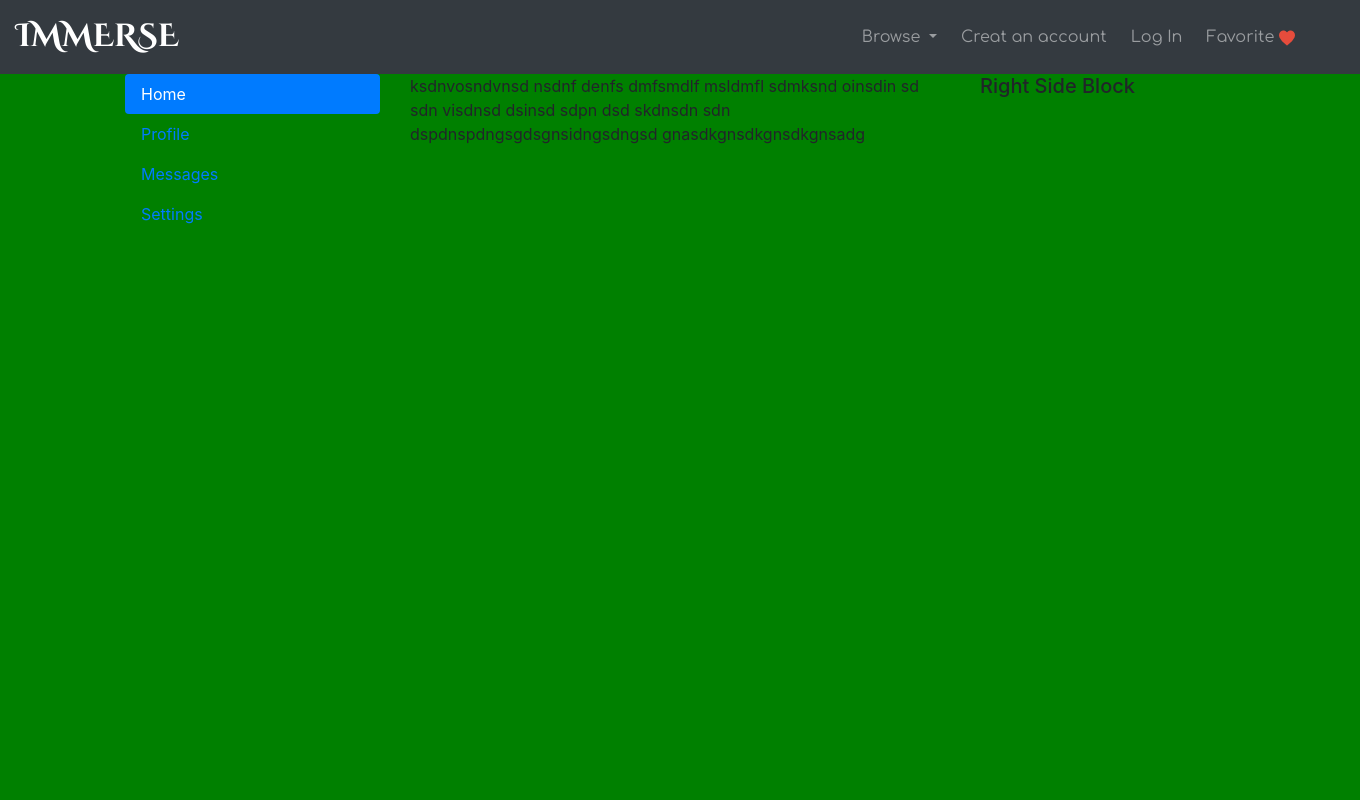
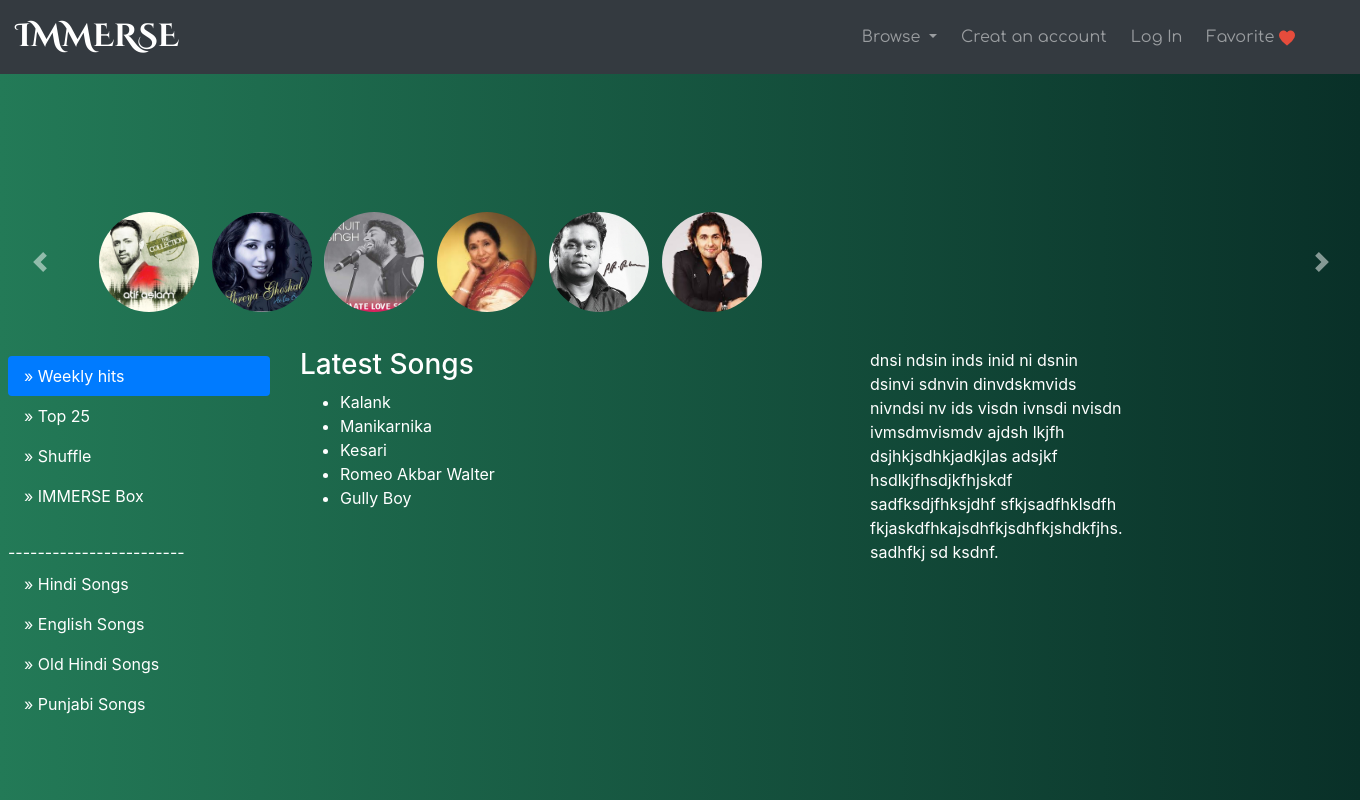
Before and after one commit to mounishsoni/IMMERSE, a PHP site: page / in a window 1360 px wide. Run offline with PHP 8.4, Linux system fonts and the light colour scheme.

Commit message:
setting up the format

```diff
--- a/css/styles.css
+++ b/css/styles.css
@@ -1,5 +1,8 @@
 body {
-	background-color: #DCDCDC;
+	background: #093028;  /* fallback for old browsers */
+	background: -webkit-linear-gradient(to right, #237A57, #093028);  /* Chrome 10-25, Safari 5.1-6 */
+	background: linear-gradient(to right, #237A57, #093028); /* W3C, IE 10+/ Edge, Firefox 16+, Chrome 26+, Opera 12+, Safari 7+ */
+	color:#fff;
 }
 
 /* Extra small devices (phones, 600px and down) */
@@ -18,9 +21,6 @@ body {
 
 /* Medium devices (landscape tablets, 768px and up) */
 @media only screen and (min-width: 768px) {
-	body {
-		background-color: green;
-	}
 
 	#top-nav img {
 	    max-width: 50%;
@@ -36,8 +36,28 @@ body {
 	    margin-left: 200px;
 	}
 
-	.searchbar {
+	.searchbar1 {
 		visibility: hidden;
+	}
+
+	/*carousel imges*/
+	#carousel {
+		min-width: 120%;
+		margin-bottom:2rem;
+	}
+
+	.carousel-list {
+		margin-left: 5rem;
+	}
+
+	.carousel-list img {
+		max-width: 100px;
+		margin: 4px;
+		border-radius: 50%;
+	}
+
+	.carousel-control-prev, .carousel-control-next {
+		width:50px;
 	}
 
 	#navbar-content ul {
@@ -60,6 +80,34 @@ body {
 		color: olive;
 	}
 
+	.searchbar2 {
+		margin-left: 20%;
+		padding: 3rem;
+	}
+
+	.searchbar2 input::placeholder {
+		color:#CCC;
+		font-family: 'Raleway', sans-serif;
+		font-weight: Extra-Light200;
+	}
+
+	.btn-search {
+		font-family: 'Comfortaa', cursive;
+	}
+
+	.container {
+		margin: 0;
+	}
+
+	.left-block {
+	    padding-left: 8px;
+	    padding-top: 8px;
+	    padding-right: 15px;
+	}
+
+	.left-block a {
+		color:#fff;
+	}
 
 }
 
@@ -82,13 +130,17 @@ body {
 	    margin-left: 1%;
 	}
 
-	.searchbar input::placeholder {
+	.searchbar1 input::placeholder {
 		color:#CCC;
 		font-family: 'Raleway', sans-serif;
 	}
 
 	.btn-search {
 		font-family: 'Comfortaa', cursive;
+	}
+
+	.searchbar2 {
+		visibility: hidden;
 	}
 
 	#navbar-content ul {
--- a/index.html
+++ b/index.html
@@ -10,7 +10,7 @@
   <link rel="stylesheet" type="text/css" href="css/styles.css" />
 
   <!-- Fonts Link -->
-  <link href="https://fonts.googleapis.com/css?family=Cinzel+Decorative:700|Comfortaa|Raleway:100" rel="stylesheet">
+  <link href="https://fonts.googleapis.com/css?family=Cinzel+Decorative:700|Comfortaa|Raleway" rel="stylesheet">
 
 </head>
 <body>
@@ -22,7 +22,7 @@
       </button>
 
       <div class="collapse navbar-collapse" id="navbar-content">
-        <form class="form-inline searchbar">
+        <form class="form-inline searchbar1">
           <input class="form-control mr-sm-2" type="search" placeholder="Find Your Songs Here..." aria-label="Search" size="20">
           <button class="btn btn-outline-light btn-search" type="submit">Search</button>
         </form>
@@ -55,31 +55,112 @@
 
   <!-- container block -->
   <div class="container">
+    <form class="form-inline searchbar2">
+      <input class="form-control mr-sm-2" type="search" placeholder="Find Your Songs Here..." aria-label="Search" size="40">
+      <button class="btn btn-outline-light btn-search" type="submit">Search</button>
+    </form>
+
+    <!-- First Shelf Carousel -->
+    <div id="carousel" class="carousel slide" data-ride="carousel">
+      <div class="carousel-inner">
+        <div class="carousel-item active" data-interval="10000">
+          <div class="carousel-list">
+            <a href="#"><img src="img/atif.jpg" alt="" /></a>
+            <a href="#"><img src="img/shreya.jpg" alt="" /></a>
+            <a href="#"><img src="img/arijit.jpg" alt="" /></a>
+            <a href="#"><img src="img/lata.jpg" alt="" /></a>
+            <a href="#"><img src="img/ar-rahman.jpg" alt="" /></a>
+            <a href="#"><img src="img/sonu.jpg" alt="" /></a>
+          </div>
+        </div>
+        <div class="carousel-item" data-interval="10000">
+          <div class="carousel-list">
+            <a href="#"><img src="img/himesh.jpg" alt="" /></a>
+            <a href="#"><img src="img/kumar-sanu.jpg" alt="" /></a>
+            <a href="#"><img src="img/rahat-fateh-ali-khan.jpg" alt="" /></a>
+            <a href="#"><img src="img/nusrat-fateh-ali-khan.jpg" alt="" /></a>
+            <a href="#"><img src="img/papon.jpg" alt="" /></a>
+            <a href="#"><img src="img/neha.jpg" alt="" /></a>
+          </div>
+        </div>
+        <div class="carousel-item">
+          <div class="carousel-list">
+            <a href="#"><img src="img/shirley.jpg" alt="" /></a>
+            <a href="#"><img src="img/shreya.jpg" alt="" /></a>
+            <a href="#"><img src="img/arijit.jpg" alt="" /></a>
+            <a href="#"><img src="img/lata.jpg" alt="" /></a>
+            <a href="#"><img src="img/ar-rahman.jpg" alt="" /></a>
+            <a href="#"><img src="img/sonu.jpg" alt="" /></a>
+          </div>
+        </div>
+      </div>
+      <a class="carousel-control-prev" href="#carousel" role="button" data-slide="prev">
+        <span class="carousel-control-prev-icon" aria-hidden="true"></span>
+        <span class="sr-only">Previous</span>
+      </a>
+      <a class="carousel-control-next" href="#carousel" role="button" data-slide="next">
+        <span class="carousel-control-next-icon" aria-hidden="true"></span>
+        <span class="sr-only">Next</span>
+      </a>
+    </div>
+
     <div class="row">
       <div class="col-3 left-block">
         <div class="nav flex-column nav-pills" id="v-pills-tab" role="tablist" aria-orientation="vertical">
-          <a class="nav-link active" id="v-pills-home-tab" data-toggle="pill" href="#v-pills-home" role="tab" aria-controls="v-pills-home" aria-selected="true">Home</a>
-          <a class="nav-link" id="v-pills-profile-tab" data-toggle="pill" href="#v-pills-profile" role="tab" aria-controls="v-pills-profile" aria-selected="false">Profile</a>
-          <a class="nav-link" id="v-pills-messages-tab" data-toggle="pill" href="#v-pills-messages" role="tab" aria-controls="v-pills-messages" aria-selected="false">Messages</a>
-          <a class="nav-link" id="v-pills-settings-tab" data-toggle="pill" href="#v-pills-settings" role="tab" aria-controls="v-pills-settings" aria-selected="false">Settings</a>
+          <a class="nav-link active" id="v-pills-home-tab" data-toggle="pill" href="#v-pills-weekly-hits" role="tab" aria-controls="v-pills-home" aria-selected="true">» Weekly hits</a>
+          <a class="nav-link" id="v-pills-profile-tab" data-toggle="pill" href="#v-pills-top-25" role="tab" aria-controls="v-pills-profile" aria-selected="false">» Top 25</a>
+          <a class="nav-link" id="v-pills-messages-tab" data-toggle="pill" href="#v-pills-shuffle" role="tab" aria-controls="v-pills-messages" aria-selected="false">» Shuffle</a>
+          <a class="nav-link" id="v-pills-settings-tab" data-toggle="pill" href="#v-pills-immerse" role="tab" aria-controls="v-pills-settings" aria-selected="false">» IMMERSE Box</a>
+          <br>------------------------<br>
+          <a class="nav-link" id="v-pills-settings-tab" data-toggle="pill" href="#v-pills-hindi" role="tab" aria-controls="v-pills-settings" aria-selected="false">» Hindi Songs</a>
+          <a class="nav-link" id="v-pills-settings-tab" data-toggle="pill" href="#v-pills-english" role="tab" aria-controls="v-pills-settings" aria-selected="false">» English Songs</a>
+          <a class="nav-link" id="v-pills-settings-tab" data-toggle="pill" href="#v-pills-old-hindi" role="tab" aria-controls="v-pills-settings" aria-selected="false">» Old Hindi Songs</a>
+          <a class="nav-link" id="v-pills-settings-tab" data-toggle="pill" href="#v-pills-punjabi" role="tab" aria-controls="v-pills-settings" aria-selected="false">» Punjabi Songs</a>
         </div>
       </div>
       <div class="col-6 center-block">
         <div class="tab-content" id="v-pills-tabContent">
-          <div class="tab-pane fade show active" id="v-pills-home" role="tabpanel" aria-labelledby="v-pills-home-tab">ksdnvosndvnsd nsdnf denfs dmfsmdlf msldmfl sdmksnd oinsdin sd
-               sdn visdnsd
-              dsinsd
-            sdpn dsd skdnsdn sdn
-          dspdnspdngsgdsgnsidngsdngsd
-        gnasdkgnsdkgnsdkgnsadg</div>
-          <div class="tab-pane fade" id="v-pills-profile" role="tabpanel" aria-labelledby="v-pills-profile-tab">...</div>
-          <div class="tab-pane fade" id="v-pills-messages" role="tabpanel" aria-labelledby="v-pills-messages-tab">...</div>
-          <div class="tab-pane fade" id="v-pills-settings" role="tabpanel" aria-labelledby="v-pills-settings-tab">...</div>
+          <div class="tab-pane fade show active" id="v-pills-weekly-hits" role="tabpanel" aria-labelledby="v-pills-home-tab">
+            <div class="section">
+              <h3>Latest Songs</h3>
+              <ul type="arrow">
+                <li> Kalank </li>
+                <li> Manikarnika </li>
+                <li> Kesari </li>
+                <li> Romeo Akbar Walter </li>
+                <li> Gully Boy </li>
+              </ul>
+            </div>
+          </div>
+          <div class="tab-pane fade" id="v-pills-top-25" role="tabpanel" aria-labelledby="v-pills-profile-tab">...</div>
+          <div class="tab-pane fade" id="v-pills-shuffle" role="tabpanel" aria-labelledby="v-pills-messages-tab">...</div>
+          <div class="tab-pane fade" id="v-pills-immerese" role="tabpanel" aria-labelledby="v-pills-settings-tab">...</div>
+          <div class="tab-pane fade" id="v-pills-hindi" role="tabpanel" aria-labelledby="v-pills-settings-tab">
+            <div class="section">
+              <h3>Latest Songs</h3>
+              <ul type="arrow">
+                <li> <a href="#">Kalank </a></li>
+                <li> <a href="#">Manikarnika </a> </li>
+                <li> <a href="#">Kesari </a></li>
+                <li> <a href="#">Romeo Akbar Walter </a></li>
+                <li> <a href="#">Gully Boy </a></li>
+              </ul>
+            </div>
+          </div>
+          <div class="tab-pane fade" id="v-pills-english" role="tabpanel" aria-labelledby="v-pills-settings-tab">...</div>
+          <div class="tab-pane fade" id="v-pills-old-hindi" role="tabpanel" aria-labelledby="v-pills-settings-tab">...</div>
+          <div class="tab-pane fade" id="v-pills-punjabi" role="tabpanel" aria-labelledby="v-pills-settings-tab">...</div>
         </div>
       </div>
       <div class="col-3 right-block">
         <div>
-          <h5>Right Side Block</h5>
+          dnsi ndsin inds inid ni dsnin dsinvi sdnvin dinvdskmvids nivndsi nv
+          ids visdn ivnsdi nvisdn ivmsdmvismdv
+          ajdsh lkjfh dsjhkjsdhkjadkjlas
+          adsjkf hsdlkjfhsdjkfhjskdf
+          sadfksdjfhksjdhf
+          sfkjsadfhklsdfh
+          fkjaskdfhkajsdhfkjsdhfkjshdkfjhs. sadhfkj sd ksdnf.
         </div>
       </div>
     </div>
```
Also changed, not shown: img/ar-rahman.jpg (added), img/arijit.jpg (added), img/atif.jpg (added), img/himesh.jpg (added), img/kumar-sanu.jpg (added), img/lata.jpg (added), img/neha.jpg (added), img/nusrat-fateh-ali-khan.jpg (added), img/papon.jpg (added), img/rahat-fateh-ali-khan.jpg (added), img/shirley.jpg (added), img/shreya.jpg (added), img/sonu.jpg (added).
